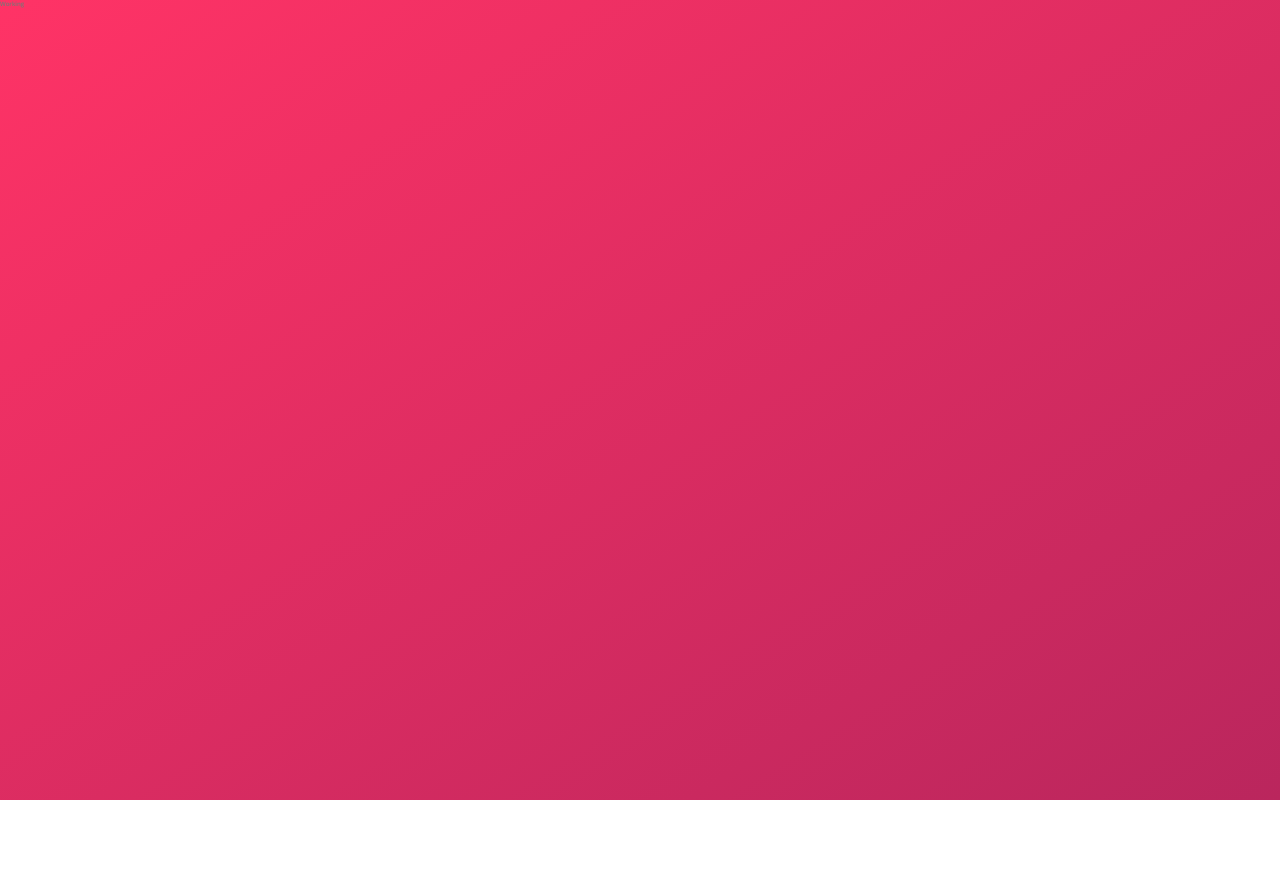
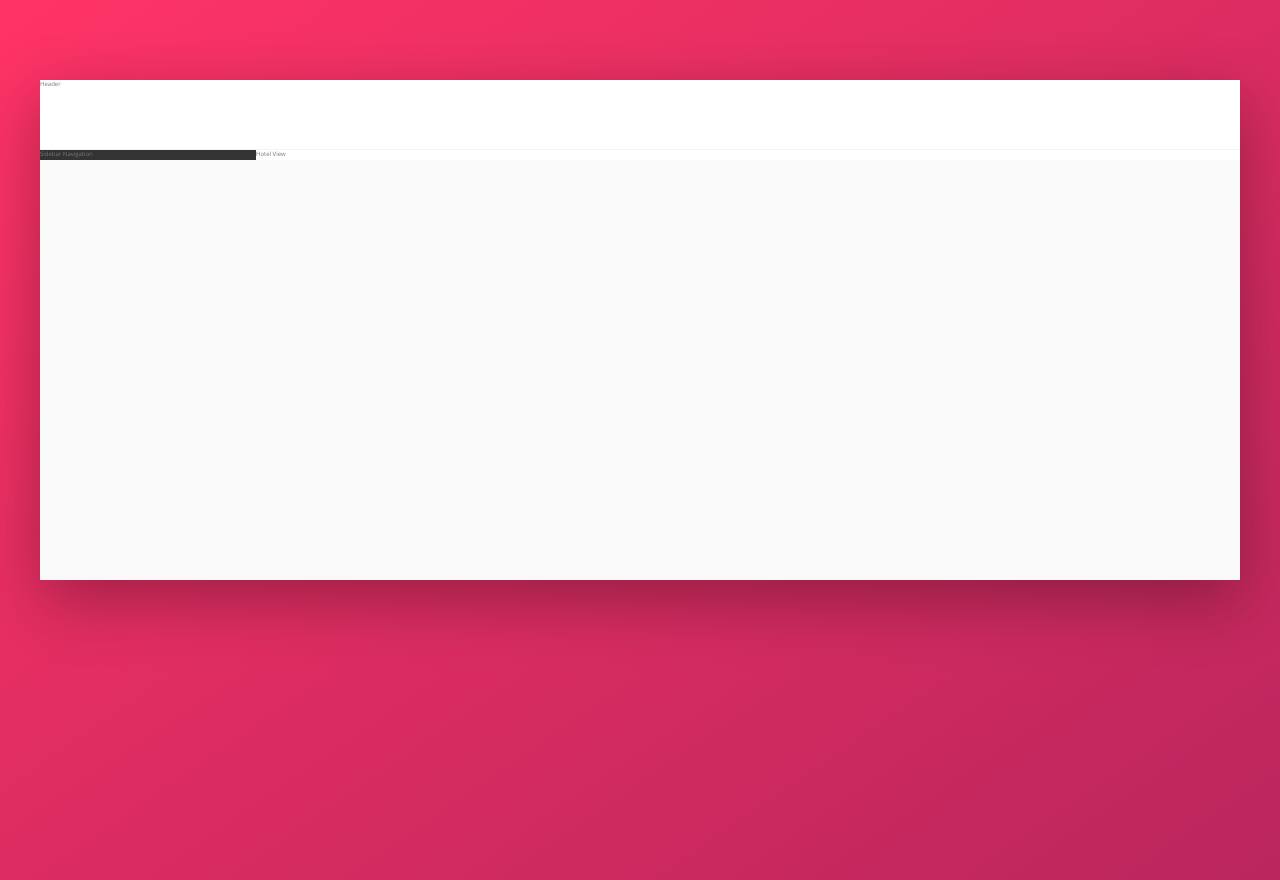
Before and after one commit to uzlash/Trillo, a website: page index.html in a window 1280 px wide. Before the commit the page ends 800 px from the top, so only its background shows below. Drawn offline with nearby package versions, Linux system fonts and the light colour scheme.

Commit message:
coded overall layout structure using flexbox

```diff
--- a/index.html
+++ b/index.html
@@ -11,6 +11,14 @@
         <title>trillo &mdash; Your all-in-one booking app</title>
     </head>
     <body>
-        <h1>Working</h1>
+        <div class="container">
+            <header class="header">
+                Header
+            </header>
+            <div class="content">
+                <nav class="sidebar">Sidebar Navigation</nav>
+                <main class="hotel-view">Hotel View</main>
+            </div>
+        </div>
     </body>
 </html>
--- a/sass/_base.scss
+++ b/sass/_base.scss
@@ -11,6 +11,8 @@
     --color-grey-dark-1: #333;
     --color-grey-dark-2: #777;
     --color-grey-dark-3: #999;
+
+    --shadow-dark: 0 2rem 6rem rgba(0,0,0,.3);
 }
 
 * {
--- a/sass/_layout.scss
+++ b/sass/_layout.scss
@@ -0,0 +1,28 @@
+.container {
+    max-width: 120rem; //1200px
+    margin: 8rem auto; //centers container
+    background-color: var(--color-grey-light-1);
+    box-shadow: var(--shadow-dark);
+
+    min-height: 50rem;
+}
+
+.header {
+    height: 7rem;
+    background-color: #fff;
+    border-bottom: var(--color-grey-light-2) solid 1px;
+}
+
+.content {
+ display: flex;
+}
+
+.sidebar {
+    background-color: var(--color-grey-dark-1);
+    flex: 0 0 18%; //flex: grow shrink bases
+}
+
+.hotel-view {
+    background-color: #fff;
+    flex: 1; //grow and use all available space
+}
```
Also changed, not shown: css/style.css.
